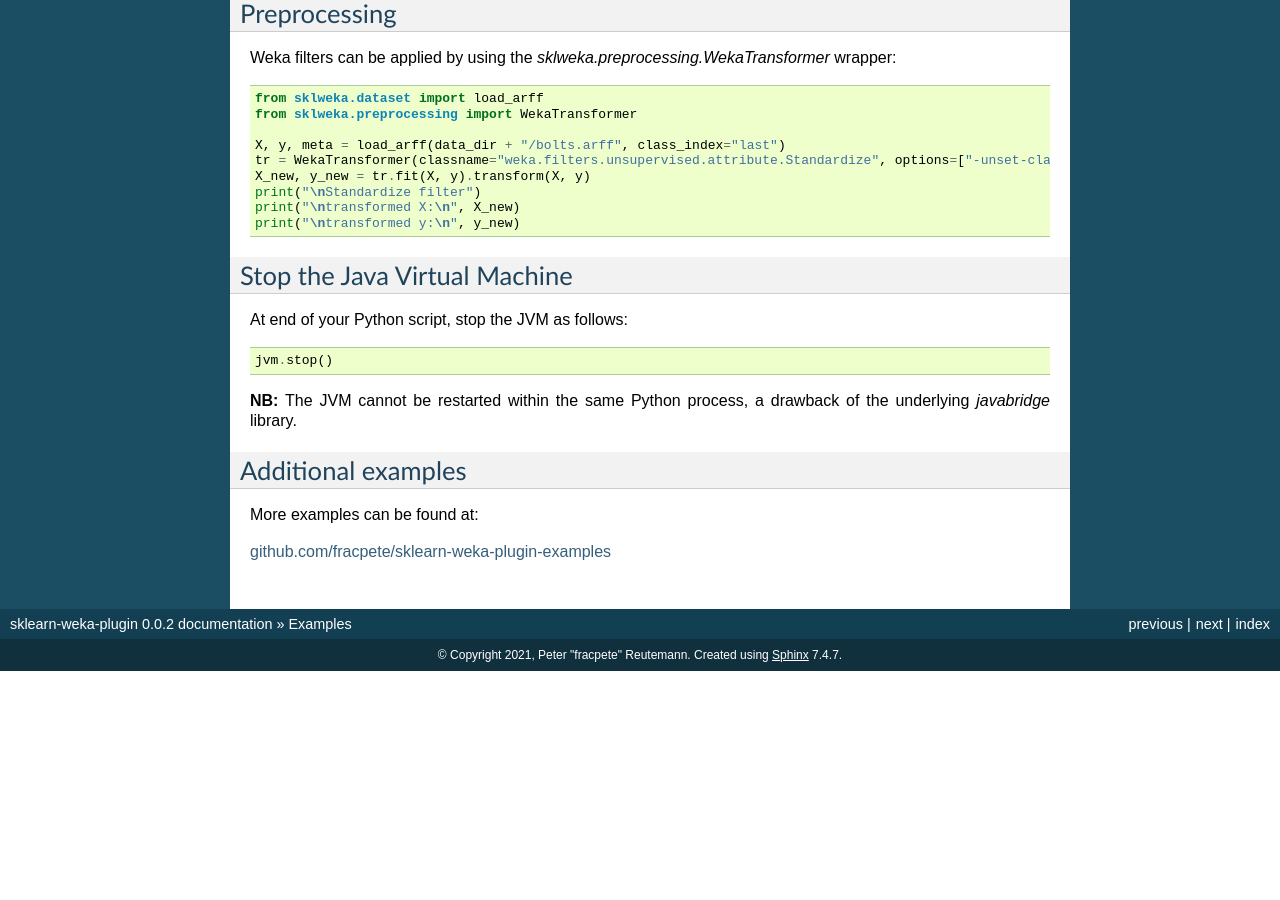
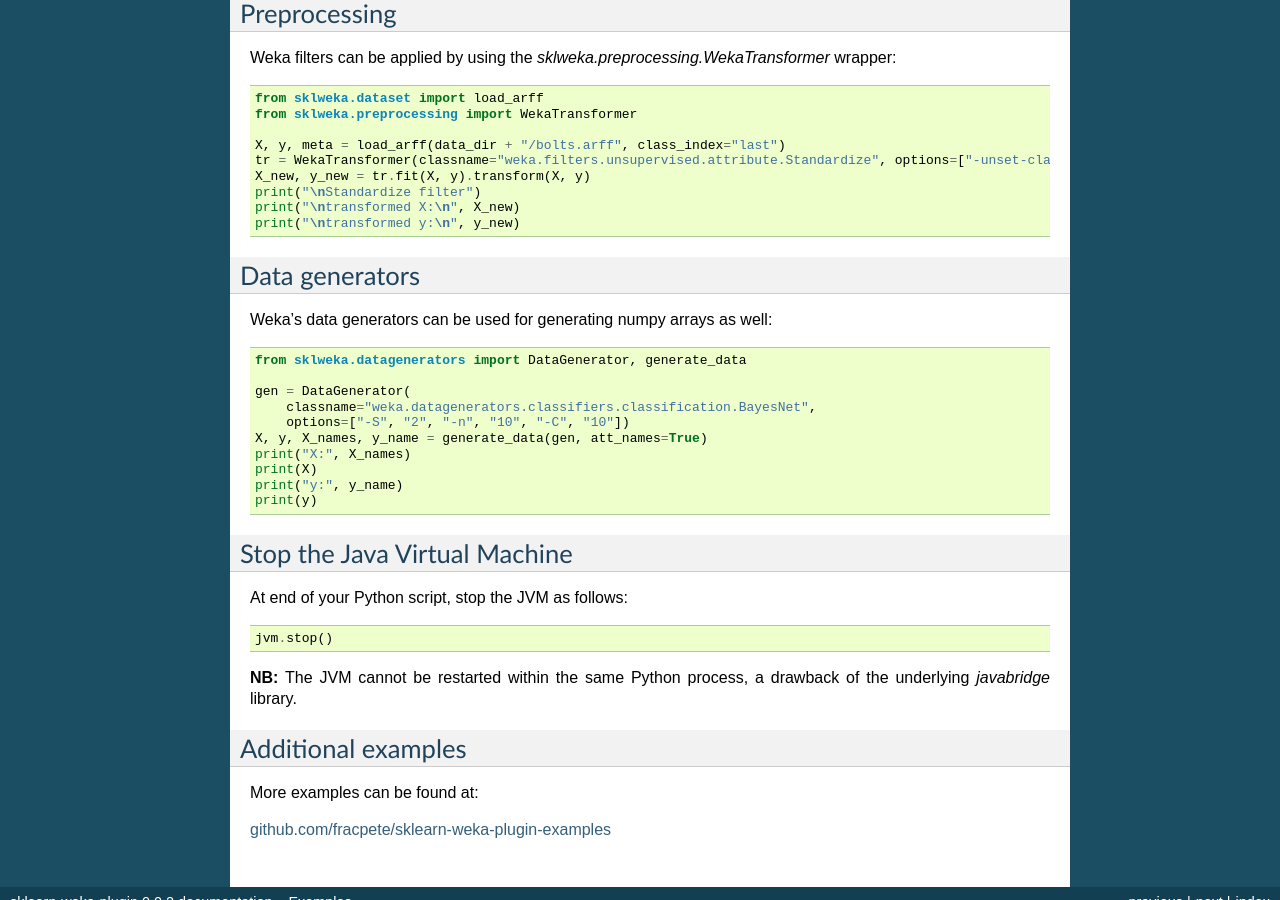
Before and after one commit to fracpete/sklearn-weka-plugin, a Sphinx documentation site: the page built from doc/source/examples.rst, in a window 1280 px wide and 900 px high, scrolled down 1334 px. Built offline with Sphinx 7.4.7, drawn with Linux system fonts in a browser that asks for light colours; before the commit the page ends 2005 px from its top, so only the background shows below that.

Commit message:
added section for data generators

```diff
--- a/doc/source/examples.rst
+++ b/doc/source/examples.rst
@@ -104,6 +104,25 @@
    print("\ntransformed y:\n", y_new)
 
 
+Data generators
+---------------
+
+Weka's data generators can be used for generating numpy arrays as well:
+
+.. code-block:: python
+
+   from sklweka.datagenerators import DataGenerator, generate_data
+
+   gen = DataGenerator(
+       classname="weka.datagenerators.classifiers.classification.BayesNet",
+       options=["-S", "2", "-n", "10", "-C", "10"])
+   X, y, X_names, y_name = generate_data(gen, att_names=True)
+   print("X:", X_names)
+   print(X)
+   print("y:", y_name)
+   print(y)
+
+
 Stop the Java Virtual Machine
 -----------------------------
 
```
